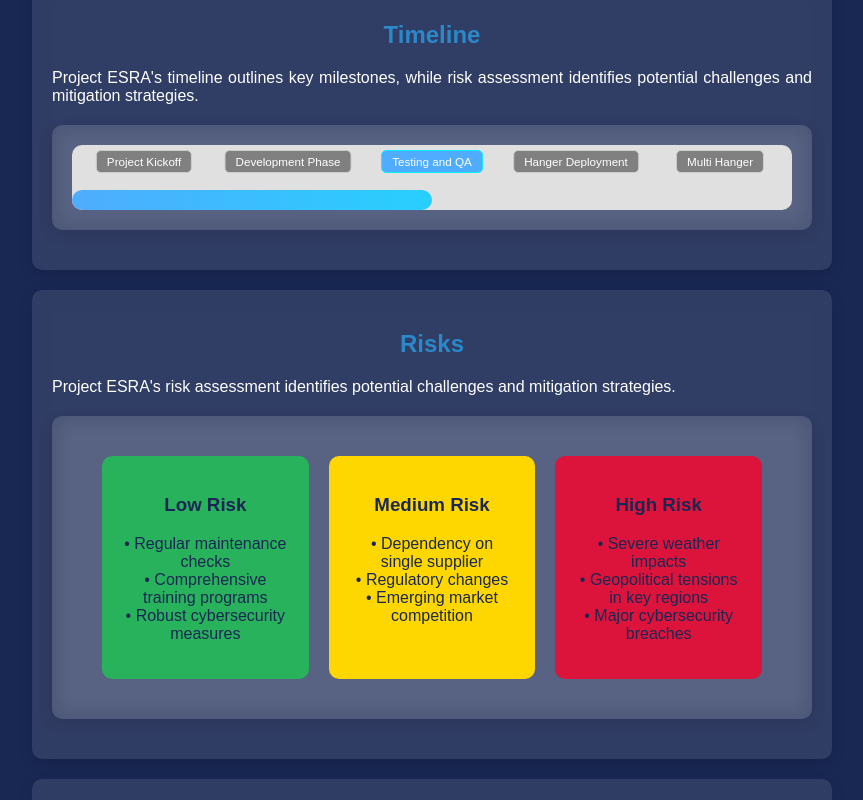
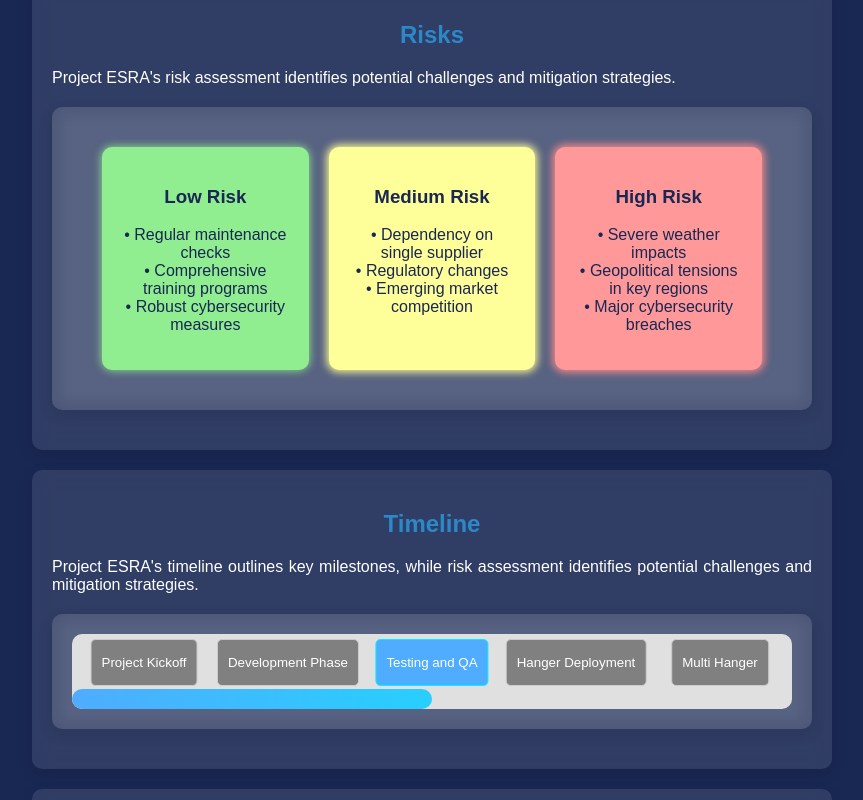
Before and after one commit to twistedcollar/esra-presentation, a React (Create React App) app: page / in a window 1280 px wide. Shown: the part 2540-3340 px from the top of the page, without its empty margins (208-1071 px from the left). Built offline with nearby package versions, Linux system fonts and the light colour scheme.

Commit message:
risks/layout changes

```diff
--- a/src/App.js
+++ b/src/App.js
@@ -61,7 +61,6 @@ function App() {
         </div>
       </FadeInSection>
       <FadeInSection>
-
         <div className="section" id="features">
           <h2 className="subtitle">App Features</h2>
           <AppFeatures />
@@ -84,21 +83,21 @@ function App() {
         </div>
       </FadeInSection>
       <FadeInSection>
+        <div className="section" id="risks">
+          <h2 className="subtitle">Risks</h2>
+          <p className="content">
+            Project ESRA's risk assessment identifies potential challenges and mitigation strategies.
+          </p>
+          <RisksSection />
+        </div>
+      </FadeInSection>
+      <FadeInSection>
         <div className="section" id="timeline">
           <h2 className="subtitle">Timeline</h2>
           <p className="content">
             Project ESRA's timeline outlines key milestones, while risk assessment identifies potential challenges and mitigation strategies.
           </p>
           <Timeline />
-        </div>
-      </FadeInSection>
-      <FadeInSection>
-        <div className="section" id="risks">
-          <h2 className="subtitle">Risks</h2>
-          <p className="content">
-            Project ESRA's risk assessment identifies potential challenges and mitigation strategies.
-          </p>
-          <RisksSection />
         </div>
       </FadeInSection>
       <FadeInSection>
--- a/src/Risks.css
+++ b/src/Risks.css
@@ -13,18 +13,6 @@
     color: #192753; /* Adjust based on your preference for text color contrast */
   }
 
-  .low-risk {
-    background-color: #29B25C; /* Green */
-  }
-
-  .medium-risk {
-    background-color: #FFD700; /* Yellow */
-  }
-
-  .high-risk {
-    background-color: #DC143C; /* Red */
-  }
-
   .risk-level ul {
     list-style: none;
     padding: 0;
@@ -34,3 +22,42 @@
     content: '• ';
     color: #192753; /* Or any color that matches your design */
   }
+
+
+  .low-risk {
+    background-color: #90ee90; /* Lighter green */
+    box-shadow: 0 0 10px 0px #90ee90; /* Soft green glow */
+  }
+
+  .medium-risk {
+    background-color: #ffff99; /* Light yellow */
+    box-shadow: 0 0 8px 0px #ffff99; /* Soft yellow glow */
+    animation: pulsingYellowGlow 2s infinite ease-in-out;
+  }
+
+  .high-risk {
+    background-color: #ff9999; /* Light red */
+    box-shadow: 0 0 100px 2px #ff9999; /* Initial soft red glow */
+    animation: pulsingRedGlow 2s infinite ease-in-out;
+  }
+
+  @keyframes pulsingRedGlow {
+    0% {
+      box-shadow: 0 0 8px 2px #ff9999;
+    }
+    50% {
+      box-shadow: 0 0 12px 3px #f80101; /* Increase the glow */
+    }
+    100% {
+      box-shadow: 0 0 8px 2px #ff9999;
+    }
+  }
+
+  @keyframes pulsingYellowGlow {
+    0%, 100% {
+      box-shadow: 0 0 8px 2px #ffff99; /* Starting glow */
+    }
+    50% {
+      box-shadow: 0 0 10px 2.5px #ffff66; /* Slightly increased glow */
+    }
+  }
--- a/src/Timeline.css
+++ b/src/Timeline.css
@@ -8,7 +8,7 @@
   position: relative;
   width: 100%;
   padding-top: 25px; /* Space for labels */
-  height: 40px; /* Height of the progress bar */
+  height: 50px; /* Height of the progress bar */
   background-color: #e0e0e0;
   border-radius: 10px;
   overflow: hidden;
@@ -33,18 +33,16 @@
   position: absolute;
   transform: translateX(-50%);
   background: grey;
-  padding: 2px 10px;
+  padding: 15px 10px;
   border-radius: 5px;
   border: 1px solid #cccccc;
   white-space: nowrap;
-  font-size: 14px;
-  line-height: 1.5;
   user-select: none;
   overflow: hidden; /* Ensure the text is clipped */
   text-overflow: ellipsis; /* Add ellipsis for overflowed text */
   max-width: 160px; /* Adjust max-width as needed */
   display: inline-block; /* Necessary for text-overflow to work */
-  font-size: var(--label-font-size);
+  font-size: var(--label-font-size); /* Use this for dynamic font-size changes */
 }
 
 .timeline-progress {
--- a/src/Timeline.js
+++ b/src/Timeline.js
@@ -49,9 +49,9 @@ const Timeline = () => {
       if (containerWidth < neededWidth) {
         // Decrease font size if neededWidth is more than containerWidth
         const scaleFactor = containerWidth / neededWidth;
-        setLabelFontSize(Math.max(10, 14 * scaleFactor)); // Don't go below 10px
+        setLabelFontSize(Math.max(10, 16 * scaleFactor)); // Don't go below 10px
       } else {
-        setLabelFontSize(14); // Default font size
+        setLabelFontSize(16); // Default font size
       }
     };
 
```
